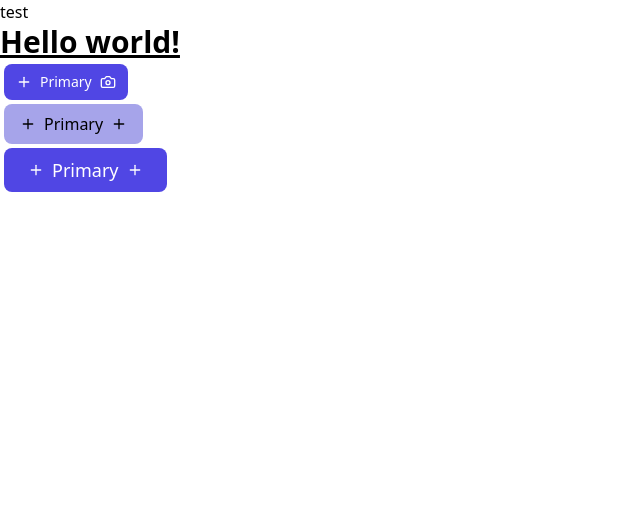
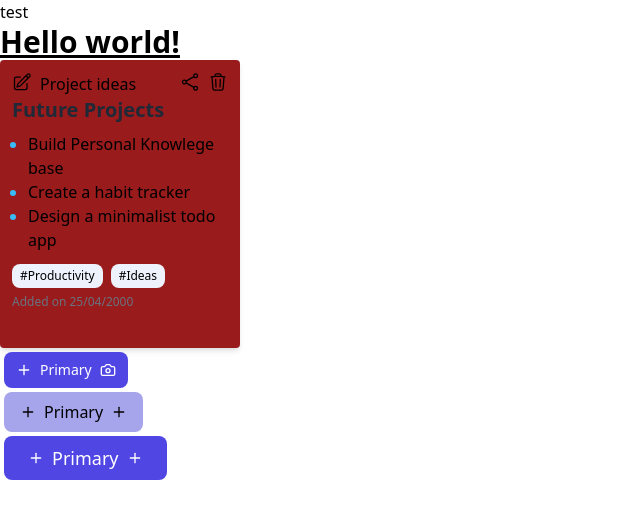
Before and after one commit to AnandRP2030/second-brain, a React (Vite) app in the folder client/: page / in a window 1280 px wide. Shown: the top 518 px of the page, without its empty margins (0-640 px from the left). Built offline with nearby package versions, Linux system fonts and the light colour scheme.

Commit message:
feat: card style completed

```diff
--- a/client/src/App.tsx
+++ b/client/src/App.tsx
@@ -1,9 +1,9 @@
 import { useState } from "react";
 import { Button } from "./components/ui/Button";
 import { Camera, PlusIcon } from "lucide-react";
+import { Card } from "./components/ui/Card";
 
 function App() {
-  const [count, setCount] = useState(0);
 
   const btnCllicked = () => {
     alert("clicked");
@@ -12,6 +12,7 @@ function App() {
     <>
       <h1>test </h1>
       <h1 className="text-3xl font-bold underline">Hello world!</h1>
+      <Card />
       <Button
         variant="primary"
         size="sm"
--- /dev/null
+++ b/client/src/components/icon/DeleteIcon.tsx
@@ -0,0 +1,18 @@
+export const DeleteIcon = () => {
+  return (
+    <svg
+      xmlns="http://www.w3.org/2000/svg"
+      fill="none"
+      viewBox="0 0 24 24"
+      strokeWidth={1.5}
+      stroke="currentColor"
+      className="size-5"
+    >
+      <path
+        strokeLinecap="round"
+        strokeLinejoin="round"
+        d="m14.74 9-.346 9m-4.788 0L9.26 9m9.968-3.21c.342.052.682.107 1.022.166m-1.022-.165L18.16 19.673a2.25 2.25 0 0 1-2.244 2.077H8.084a2.25 2.25 0 0 1-2.244-2.077L4.772 5.79m14.456 0a48.108 48.108 0 0 0-3.478-.397m-12 .562c.34-.059.68-.114 1.022-.165m0 0a48.11 48.11 0 0 1 3.478-.397m7.5 0v-.916c0-1.18-.91-2.164-2.09-2.201a51.964 51.964 0 0 0-3.32 0c-1.18.037-2.09 1.022-2.09 2.201v.916m7.5 0a48.667 48.667 0 0 0-7.5 0"
+      />
+    </svg>
+  );
+};
--- /dev/null
+++ b/client/src/components/icon/NoteIcon.tsx
@@ -0,0 +1,18 @@
+export const NoteIcon = () => {
+  return (
+    <svg
+      xmlns="http://www.w3.org/2000/svg"
+      fill="none"
+      viewBox="0 0 24 24"
+      strokeWidth={1.5}
+      stroke="currentColor"
+      className="size-5"
+    >
+      <path
+        strokeLinecap="round"
+        strokeLinejoin="round"
+        d="m16.862 4.487 1.687-1.688a1.875 1.875 0 1 1 2.652 2.652L10.582 16.07a4.5 4.5 0 0 1-1.897 1.13L6 18l.8-2.685a4.5 4.5 0 0 1 1.13-1.897l8.932-8.931Zm0 0L19.5 7.125M18 14v4.75A2.25 2.25 0 0 1 15.75 21H5.25A2.25 2.25 0 0 1 3 18.75V8.25A2.25 2.25 0 0 1 5.25 6H10"
+      />
+    </svg>
+  );
+};
--- /dev/null
+++ b/client/src/components/icon/ShareIcon.tsx
@@ -0,0 +1,18 @@
+export const ShareIcon = () => {
+  return (
+    <svg
+      xmlns="http://www.w3.org/2000/svg"
+      fill="none"
+      viewBox="0 0 24 24"
+      strokeWidth={1.5}
+      stroke="currentColor"
+      className="size-5"
+    >
+      <path
+        strokeLinecap="round"
+        strokeLinejoin="round"
+        d="M7.217 10.907a2.25 2.25 0 1 0 0 2.186m0-2.186c.18.324.283.696.283 1.093s-.103.77-.283 1.093m0-2.186 9.566-5.314m-9.566 7.5 9.566 5.314m0 0a2.25 2.25 0 1 0 3.935 2.186 2.25 2.25 0 0 0-3.935-2.186Zm0-12.814a2.25 2.25 0 1 0 3.933-2.185 2.25 2.25 0 0 0-3.933 2.185Z"
+      />
+    </svg>
+  );
+};
--- a/client/src/components/icon/plusIcon.tsx
+++ b/client/src/components/icon/plusIcon.tsx
@@ -2,18 +2,17 @@ export const PlusIcon = () => {
   return (
     <svg
       xmlns="http://www.w3.org/2000/svg"
-      width="24"
-      height="24"
+      fill="none"
       viewBox="0 0 24 24"
-      fill="none"
+      strokeWidth={1.5}
       stroke="currentColor"
-      stroke-width="2"
-      stroke-linecap="round"
-      stroke-linejoin="round"
-      className="lucide lucide-plus"
+      className="size-5"
     >
-      <path d="M5 12h14" />
-      <path d="M12 5v14" />
+      <path
+        strokeLinecap="round"
+        strokeLinejoin="round"
+        d="M12 4.5v15m7.5-7.5h-15"
+      />
     </svg>
   );
 };
--- /dev/null
+++ b/client/src/components/ui/Card.tsx
@@ -0,0 +1,45 @@
+import { NoteIcon } from "../icon/NoteIcon";
+import { DeleteIcon } from "../icon/DeleteIcon";
+import { ShareIcon } from "../icon/ShareIcon";
+
+export const Card = () => {
+  return (
+    <div className="bg-red-800 h-72 w-60 shadow-md rounded border-red-500 px-3 py-3">
+      {/* header section  */}
+      <div className="flex justify-between">
+        <div className="flex space-x-2">
+          <NoteIcon />
+          <p className="font-medium">Project ideas</p>
+        </div>
+        <div className="flex space-x-2">
+          <ShareIcon />
+          <DeleteIcon />
+        </div>
+      </div>
+      {/* content  */}
+      <div>
+        <h1 className="text-xl font-semibold text-gray-800 mb-2 space-y-1">
+          Future Projects
+        </h1>
+        <ul className="marker:text-sky-400 list-disc pl-4">
+          <li>Build Personal Knowlege base</li>
+          <li>Create a habit tracker </li>
+          <li>Design a minimalist todo app</li>
+        </ul>
+      </div>
+
+      {/* tag section  */}
+
+      <div className="flex space-x-2 text-xs mt-3">
+        <span className="bg-purple-200 rounded-lg px-2 py-1">
+          #Productivity
+        </span>
+        <span className="bg-purple-200 rounded-lg px-2 py-1">#Ideas</span>
+      </div>
+
+      <div className="">
+        <span className="text-xs text-gray-500">Added on 25/04/2000</span>{" "}
+      </div>
+    </div>
+  );
+};
--- a/client/tailwind.config.js
+++ b/client/tailwind.config.js
@@ -8,6 +8,10 @@ export default {
           300: "#a6a4ea",
           400: "#5046e4",
         },
+        purple: {
+          100: "#f9fbfc",
+          200: "#edf2fc"
+        }
       },
     },
   },
```
